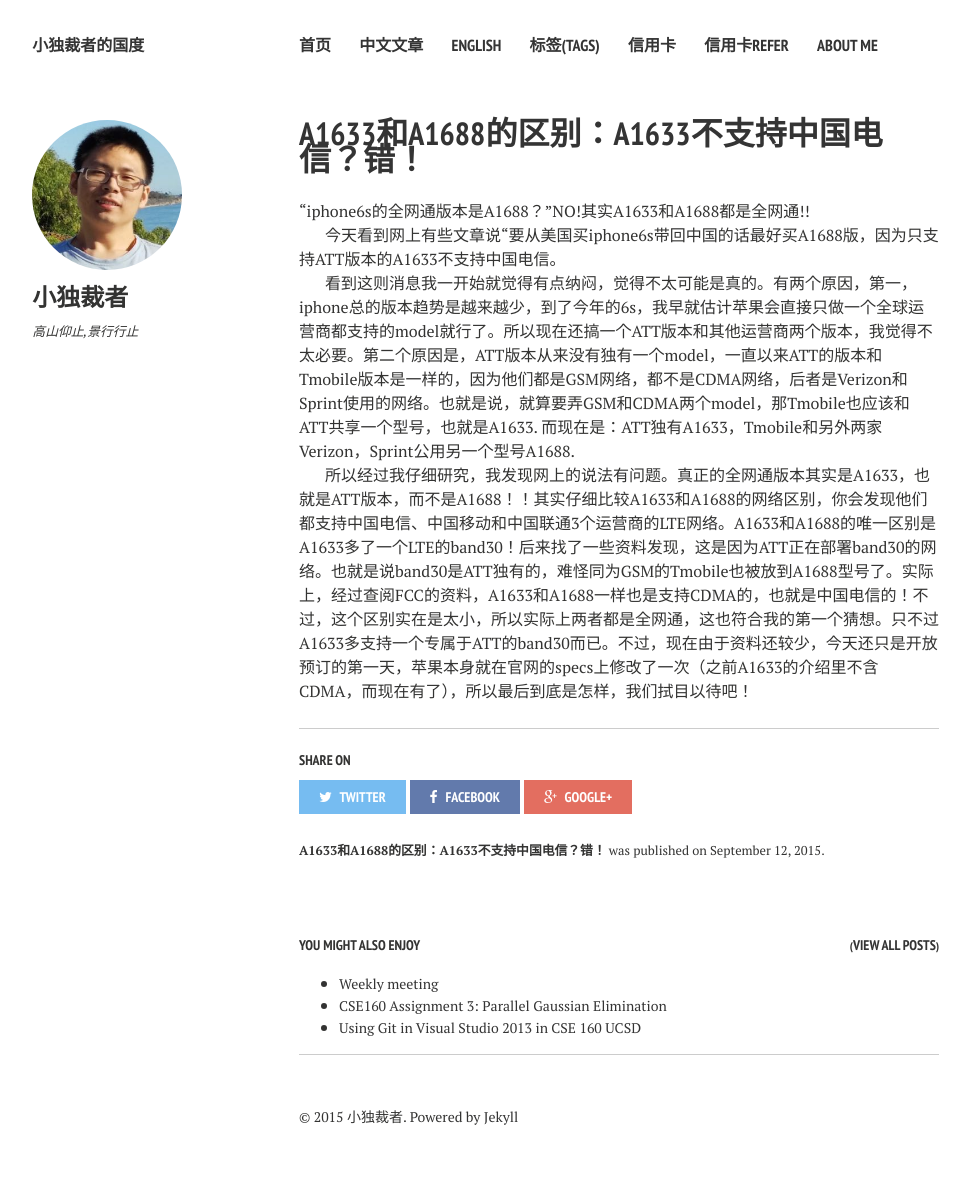
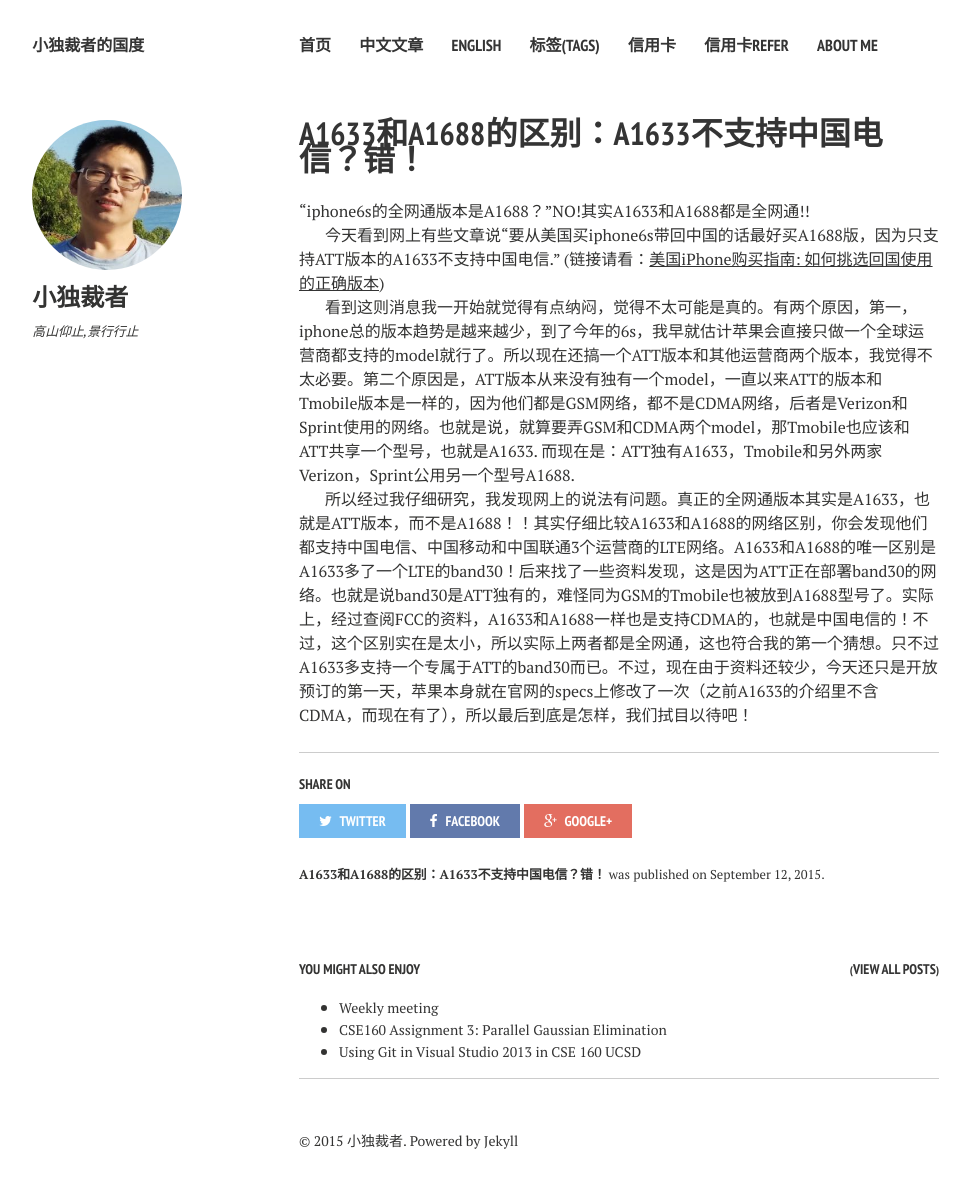
Before and after one commit to yinping4256/old.yinping4256.github.io, a Jekyll site: the page built from _posts/cc/2015-09-12- A1633和A1688的区别.markdown, in a window 1280 px wide. Shown: the whole page, without its empty margins (21-991 px from the left). Built offline with Jekyll 4.4.1, drawn with Linux system fonts in a browser that asks for light colours; nearby versions of some CDN libraries; before the commit the page ends 1175 px from its top, so only the background shows below that.

Commit message:
added link to A1633

```diff
--- a/_posts/cc/2015-09-12- A1633和A1688的区别.markdown
+++ b/_posts/cc/2015-09-12- A1633和A1688的区别.markdown
@@ -11,7 +11,9 @@
 ---
 "iphone6s的全网通版本是A1688？”NO!其实A1633和A1688都是全网通!!
 
-今天看到网上有些文章说“要从美国买iphone6s带回中国的话最好买A1688版，因为只支持ATT版本的A1633不支持中国电信。
+今天看到网上有些文章说“要从美国买iphone6s带回中国的话最好买A1688版，因为只支持ATT版本的A1633不支持中国电信."
+(链接请看：[美国iPhone购买指南: 如何挑选回国使用的正确版本](http://www.uscreditcardguide.com/%e7%be%8e%e5%9b%bdiphone%e8%b4%ad%e4%b9%b0%e6%8c%87%e5%8d%97-%e5%a6%82%e4%bd%95%e6%8c%91%e9%80%89%e5%9b%9e%e5%9b%bd%e4%bd%bf%e7%94%a8%e7%9a%84%e6%ad%a3%e7%a1%ae%e7%89%88%e6%9c%ac/#ixzz3laVRr9tx))
+
 
 看到这则消息我一开始就觉得有点纳闷，觉得不太可能是真的。有两个原因，第一，iphone总的版本趋势是越来越少，到了今年的6s，我早就估计苹果会直接只做一个全球运营商都支持的model就行了。所以现在还搞一个ATT版本和其他运营商两个版本，我觉得不太必要。第二个原因是，ATT版本从来没有独有一个model，一直以来ATT的版本和Tmobile版本是一样的，因为他们都是GSM网络，都不是CDMA网络，后者是Verizon和Sprint使用的网络。也就是说，就算要弄GSM和CDMA两个model，那Tmobile也应该和ATT共享一个型号，也就是A1633. 而现在是：ATT独有A1633，Tmobile和另外两家Verizon，Sprint公用另一个型号A1688.
 
```
Also changed, not shown: _posts/cn/2015-04-08-为什么我喜欢新白.markdown (renamed from _posts/cn/2015-04-08-.markdown).
